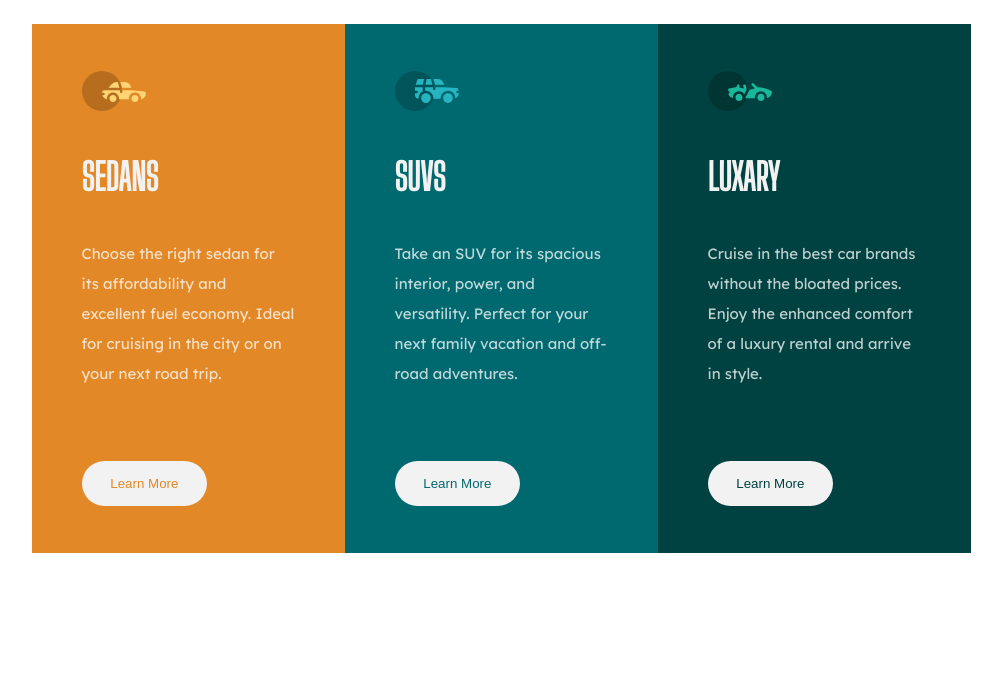
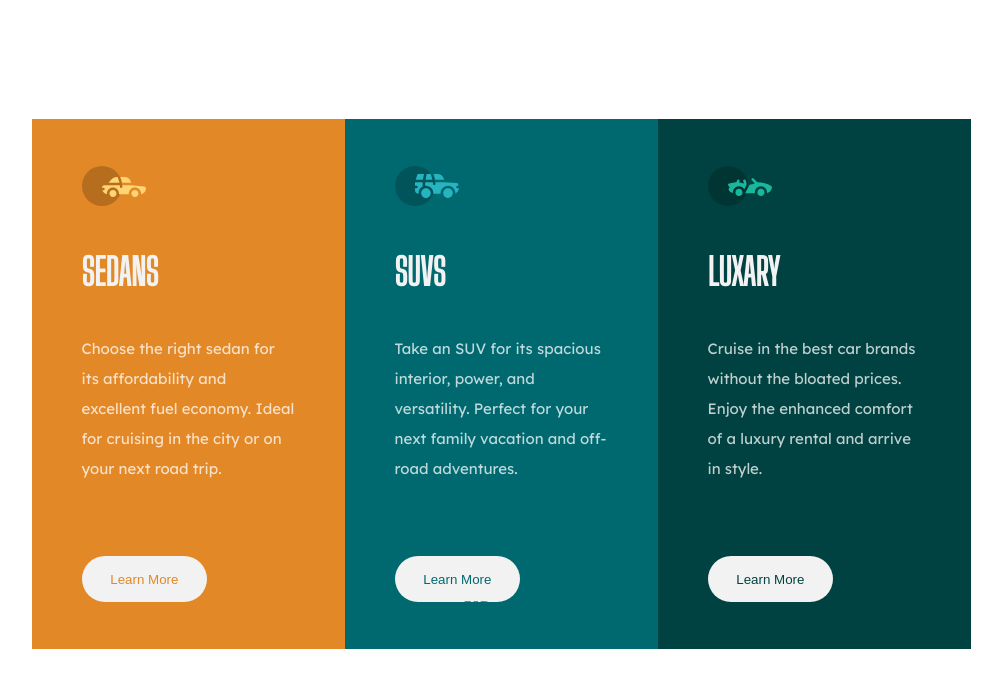
Before and after one commit to brian7homas/3-column-cards, a React (Create React App) app: page / in a window 1280 px wide. Shown: the top 688 px of the page, without its empty margins (139-1141 px from the left). Built offline with nearby package versions, Linux system fonts and the light colour scheme.

Commit message:
refactor(Outer): REPOSITION CONTAINER
set height on outer container

reset to auto for smaller screens

```diff
--- a/src/styles/app.css
+++ b/src/styles/app.css
@@ -11,4 +11,11 @@
   justify-content: center;
   align-items: center;
   padding: 1em;
+  height:90vh;
 }
+
+@media screen and (max-width: 981px) {
+  .outer{
+    height:auto;
+  }
+}
```
